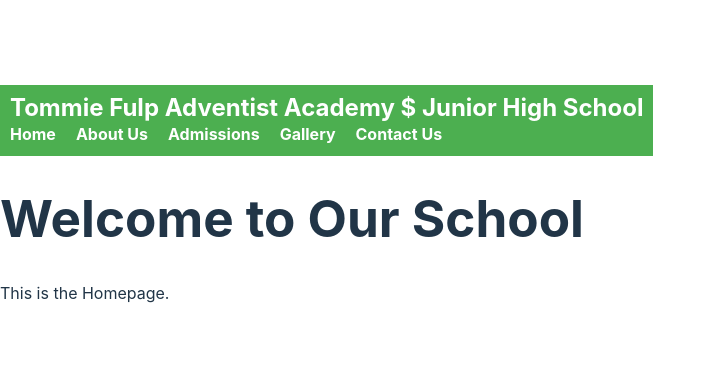
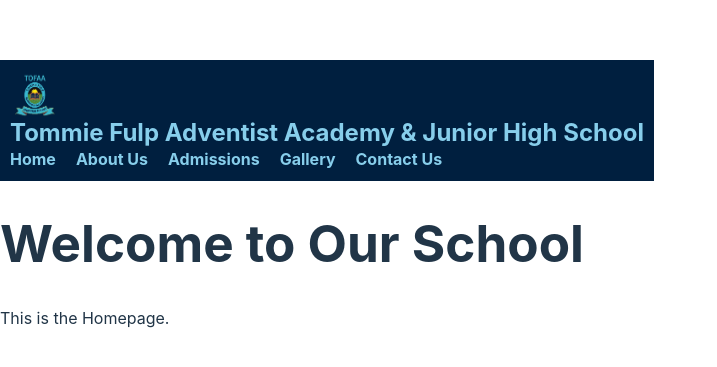
Before and after one commit to joek-yo/school-website, a React (Vite) app: page / in a window 1280 px wide. Shown: the part 197-564 px from the top of the page, without its empty margins (0-717 px from the left). Built offline with nearby package versions, Linux system fonts and the light colour scheme.

Commit message:
Add logo to Navbar and apply navy blue and sky blue theme colors

```diff
--- a/src/components/Navbar.css
+++ b/src/components/Navbar.css
@@ -1,12 +1,23 @@
 /* Navbar.css - Basic styles for the Navigation Bar */
 
 nav {
-  background-color: #4CAF50; /* Green background */
+  background-color: #001f3f; /* Navy blue background */
   padding: 10px; /* Padding around the nav */
 }
 
+.logo-section {
+  display: flex;
+  align-items: center; /* Align logo and school name vertically */
+}
+
+.logo {
+  width: 50px;
+  height: 50px;
+  margin-right: 15px; /* Space between logo and school name */
+}
+
 nav h1 {
-  color: white; /* White text color for the school name */
+  color: #87CEEB; /* Sky blue color for the school name */
   margin: 0; /* Remove margin */
   font-size: 1.5em; /* Increase font size */
 }
@@ -23,7 +34,7 @@ nav li {
 }
 
 nav a {
-  color: white; /* White text color */
+  color: #87CEEB; /* Sky blue color for links */
   text-decoration: none; /* Remove underline */
   font-weight: bold; /* Make text bold */
 }
--- a/src/components/Navbar.jsx
+++ b/src/components/Navbar.jsx
@@ -3,11 +3,15 @@
 import React from 'react';
 import { Link } from 'react-router-dom';
 import './Navbar.css';
+import logo from '../assets/logo.png'; // Import the logo
 
 const Navbar = () => {
   return (
     <nav>
-      <h1>Tommie Fulp Adventist Academy $ Junior High School</h1>
+      <div className='logo-section'>
+        <img src={logo} alt='Tommie Fulp Adventist Academy Logo' className='logo' />
+      </div>
+      <h1>Tommie Fulp Adventist Academy & Junior High School</h1>
       <ul>
         <li><Link to="/">Home</Link></li>
         <li><Link to="/about">About Us</Link></li>
```
Also changed, not shown: src/assets/logo.png (added).
